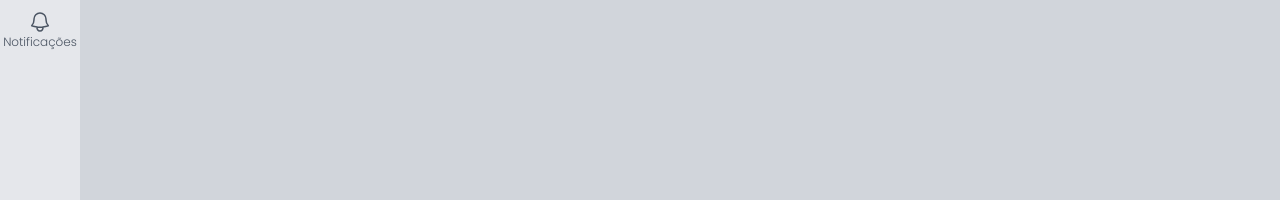
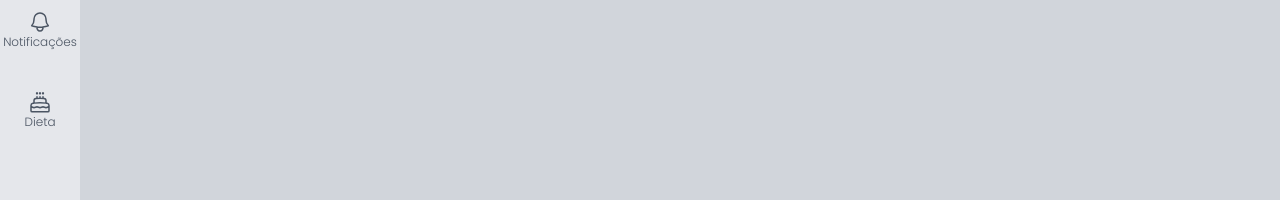
Before and after one commit to fjuncal/admin-template, a Next.js app: page /notificacoes in a window 1280 px wide. Shown: the part 250-450 px from the top of the page. Built offline with nearby package versions, Linux system fonts and the light colour scheme.

Commit message:
Adicionando item-dieta

```diff
--- a/src/components/icons/index.tsx
+++ b/src/components/icons/index.tsx
@@ -100,3 +100,20 @@ export const IconeLua = (tamanho = "6") => (
     />
   </svg>
 );
+
+export const IconeDieta = (
+  <svg
+    xmlns="http://www.w3.org/2000/svg"
+    fill="none"
+    viewBox="0 0 24 24"
+    strokeWidth={1.5}
+    stroke="currentColor"
+    className="size-6"
+  >
+    <path
+      strokeLinecap="round"
+      strokeLinejoin="round"
+      d="M12 8.25v-1.5m0 1.5c-1.355 0-2.697.056-4.024.166C6.845 8.51 6 9.473 6 10.608v2.513m6-4.871c1.355 0 2.697.056 4.024.166C17.155 8.51 18 9.473 18 10.608v2.513M15 8.25v-1.5m-6 1.5v-1.5m12 9.75-1.5.75a3.354 3.354 0 0 1-3 0 3.354 3.354 0 0 0-3 0 3.354 3.354 0 0 1-3 0 3.354 3.354 0 0 0-3 0 3.354 3.354 0 0 1-3 0L3 16.5m15-3.379a48.474 48.474 0 0 0-6-.371c-2.032 0-4.034.126-6 .371m12 0c.39.049.777.102 1.163.16 1.07.16 1.837 1.094 1.837 2.175v5.169c0 .621-.504 1.125-1.125 1.125H4.125A1.125 1.125 0 0 1 3 20.625v-5.17c0-1.08.768-2.014 1.837-2.174A47.78 47.78 0 0 1 6 13.12M12.265 3.11a.375.375 0 1 1-.53 0L12 2.845l.265.265Zm-3 0a.375.375 0 1 1-.53 0L9 2.845l.265.265Zm6 0a.375.375 0 1 1-.53 0L15 2.845l.265.265Z"
+    />
+  </svg>
+);
--- a/src/components/template/MenuLateral.tsx
+++ b/src/components/template/MenuLateral.tsx
@@ -1,5 +1,11 @@
 import MenuItem from "./MenuItem";
-import { IconeCasa, IconeAjustes, IconeSino, IconeSair } from "../icons";
+import {
+  IconeCasa,
+  IconeAjustes,
+  IconeSino,
+  IconeSair,
+  IconeDieta,
+} from "../icons";
 import Logo from "./Logo";
 import { useRouter } from "next/router";
 
@@ -26,6 +32,7 @@ export default function MenuLateral() {
         <MenuItem url="/" texto="Início" icone={IconeCasa} />
         <MenuItem url="/ajustes" texto="Ajustes" icone={IconeAjustes} />
         <MenuItem url="/notificacoes" texto="Notificações" icone={IconeSino} />
+        <MenuItem url="/dieta" texto="Dieta" icone={IconeDieta} />
       </ul>
       <ul className="">
         <MenuItem
```
